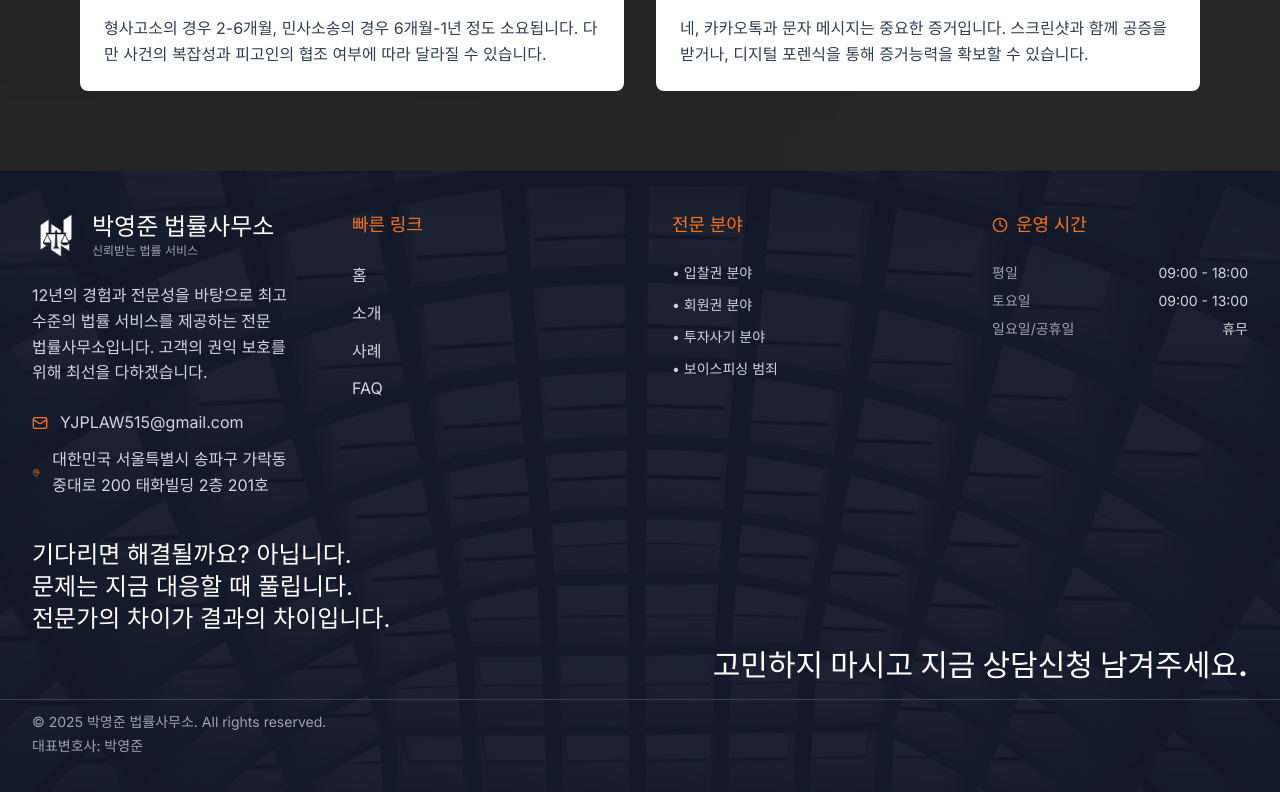
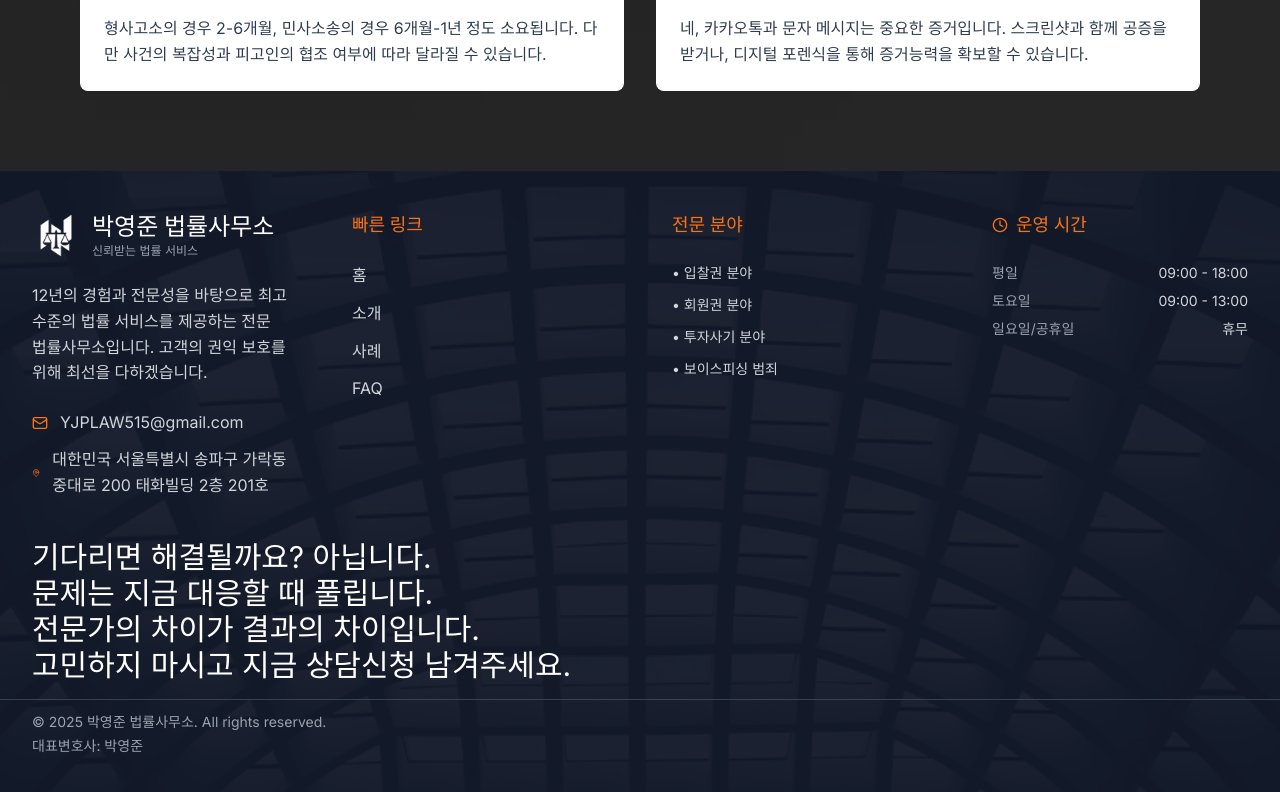
Before and after one commit to gu991230-cyber/gugit, a Next.js app: page / in a window 1280 px wide. Shown: the part 5517-6309 px from the top of the page. Built offline with nearby package versions, Linux system fonts and the light colour scheme; no server answers.

Commit message:
style: align all 4 lines to left with consistent font size

```diff
--- a/src/components/Footer.tsx
+++ b/src/components/Footer.tsx
@@ -114,13 +114,11 @@ const Footer = () => {
 
       {/* Call-to-action text placed above the fixed consultation bar */}
       <div className="relative z-10 max-w-7xl mx-auto px-4 sm:px-6 lg:px-8">
-        <div className="text-white space-y-3 mb-4">
-          <div className="text-xl md:text-2xl leading-relaxed">
+        <div className="text-white space-y-2 mb-4">
+          <div className="text-2xl md:text-3xl leading-relaxed">
             기다리면 해결될까요? 아닙니다.<br />
             문제는 지금 대응할 때 풀립니다.<br />
-            전문가의 차이가 결과의 차이입니다.
-          </div>
-          <div className="text-right font-bold text-2xl md:text-3xl leading-snug">
+            전문가의 차이가 결과의 차이입니다.<br />
             고민하지 마시고 지금 상담신청 남겨주세요.
           </div>
         </div>
```
